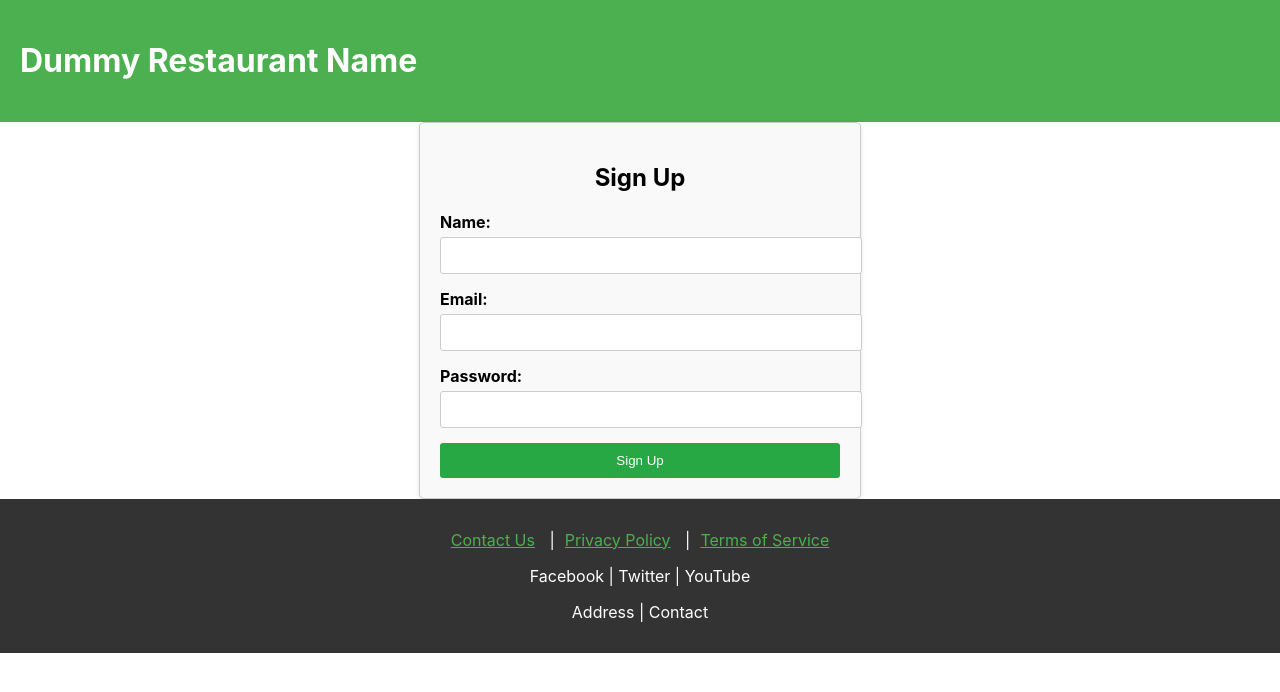
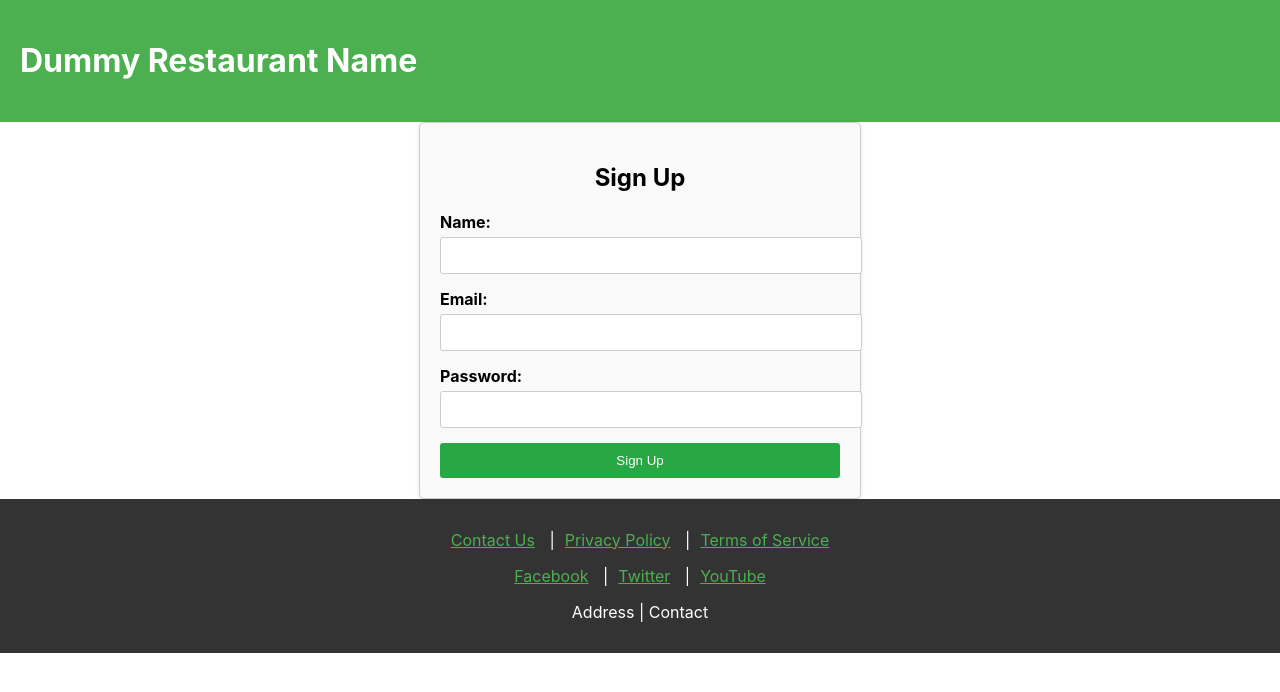
Before and after one commit to akhssm/restaurent, a React (Create React App) app: page /signup in a window 1280 px wide. Shown: the top 692 px of the page. Built offline with nearby package versions, Linux system fonts and the light colour scheme.

Commit message:
Implemented socialmedia components.

```diff
--- a/src/components/Footer/Footer.jsx
+++ b/src/components/Footer/Footer.jsx
@@ -1,6 +1,7 @@
 // Footer.jsx
 import React from 'react';
-import './Footer.css'
+import './Footer.css';
+
 const Footer = () => {
   return (
     <footer>
@@ -9,7 +10,29 @@ const Footer = () => {
         <a href="/privacy-policy">Privacy Policy</a> |
         <a href="/terms-of-service">Terms of Service</a>
       </p>
-      <p>Facebook | Twitter | YouTube</p>
+      <p>
+        <a
+          href="https://www.facebook.com/akshay.manda.1"
+          target="_blank"
+          rel="noopener noreferrer"
+        >
+          Facebook
+        </a> |
+        <a
+          href="https://x.com/AKSHAYR60593836"
+          target="_blank"
+          rel="noopener noreferrer"
+        >
+          Twitter
+        </a> |
+        <a
+          href="https://www.youtube.com"
+          target="_blank"
+          rel="noopener noreferrer"
+        >
+          YouTube
+        </a>
+      </p>
       <p>Address | Contact</p>
     </footer>
   );
```
